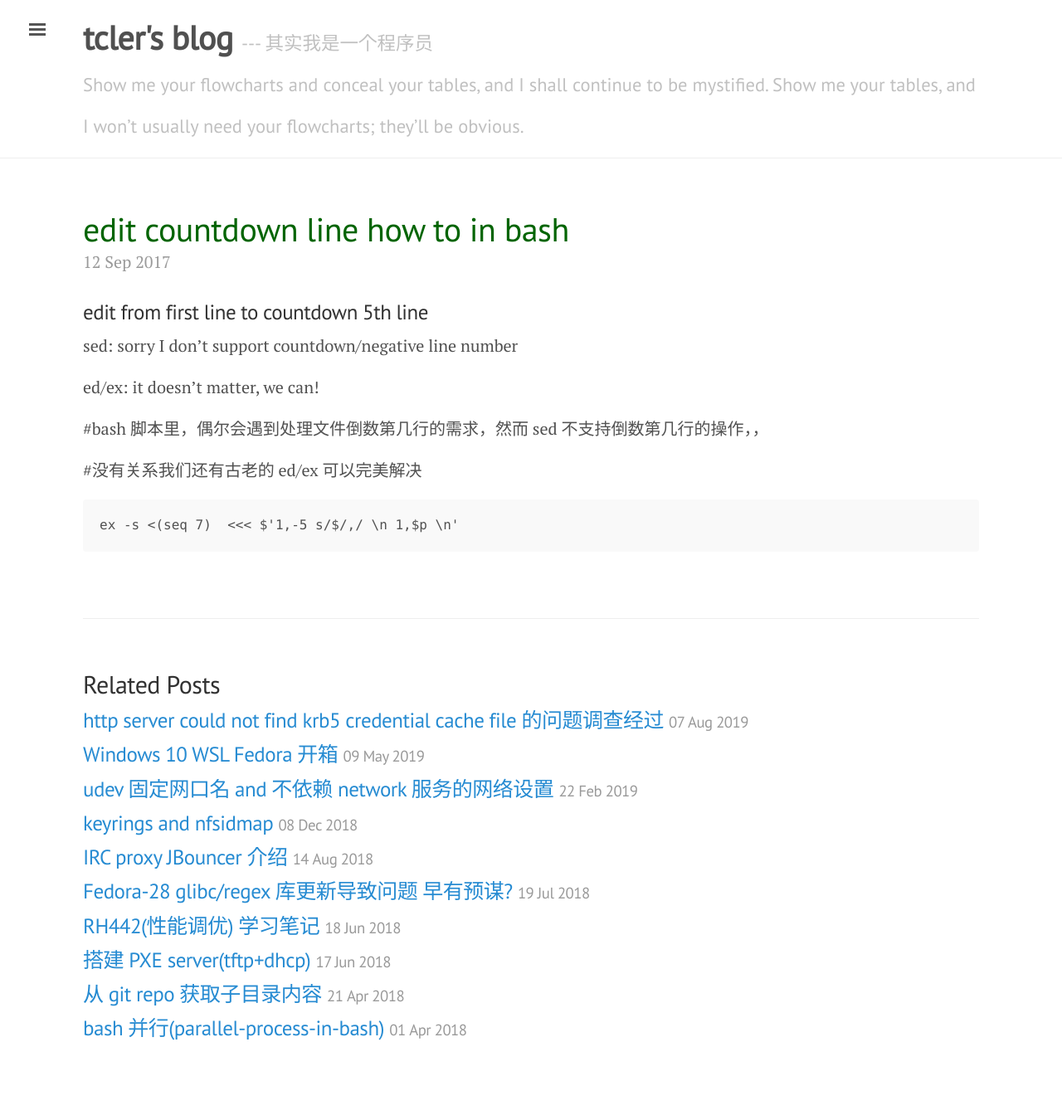
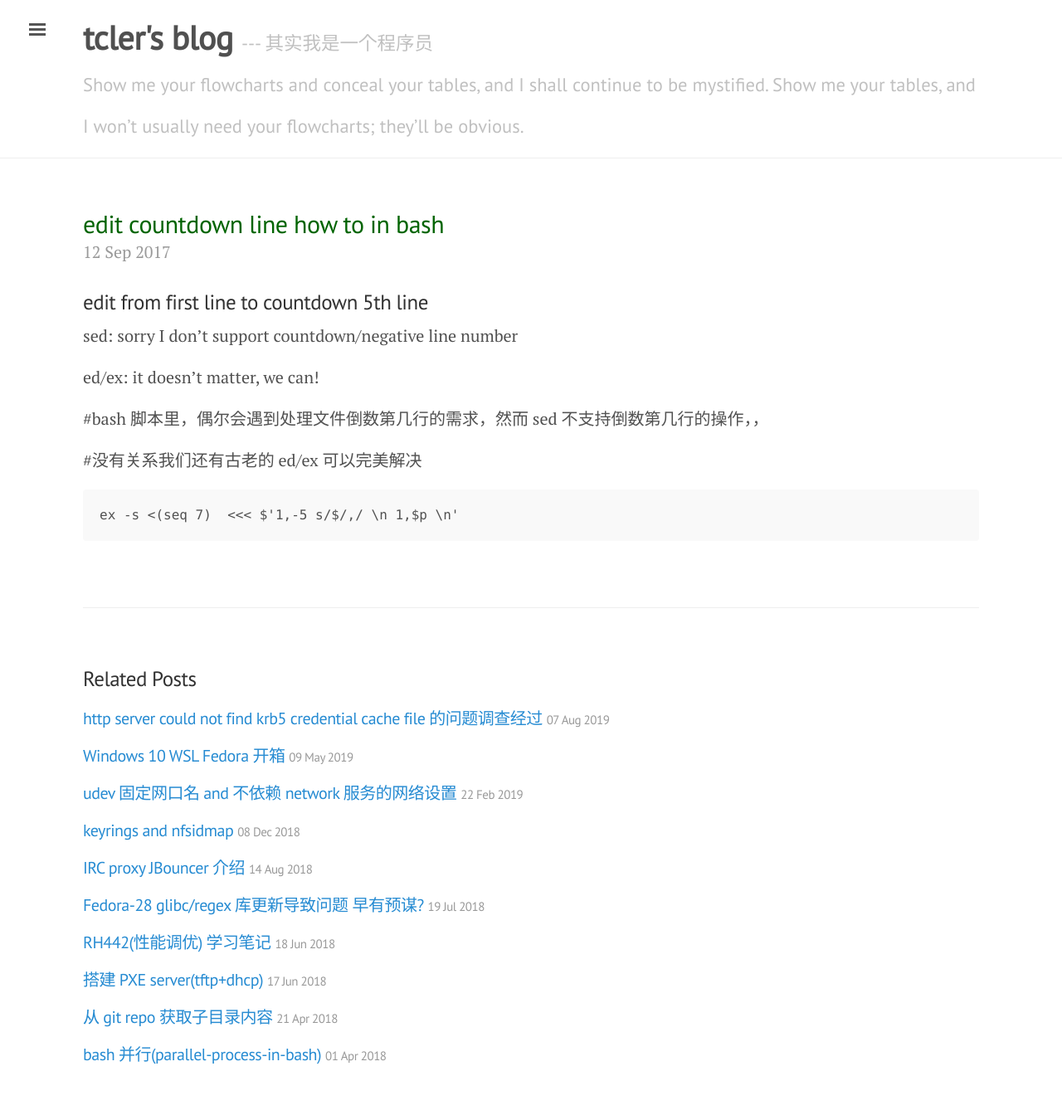
Before and after one commit to tcler/tcler.github.io, a Jekyll site: the page built from _posts/2017-09-12-edit-countdown-line-in-bash.md, in a window 1280 px wide. Shown: the whole page at 83% size. Built offline with Jekyll 4.4.1, drawn with Linux system fonts in a browser that asks for light colours; before the commit the page ends 1316 px from its top, so only the background shows below that.

Commit message:
Update post.html

```diff
--- a/_layouts/post.html
+++ b/_layouts/post.html
@@ -3,22 +3,22 @@
 ---
 
 <div class="post">
-  <h1 class="post-title">{{ page.title }}</h1>
+  <h2 class="post-title">{{ page.title }}</h2>
   <span class="post-date">{{ page.date | date_to_string }}</span>
   {{ content }}
 </div>
 
 <div class="related">
-  <h2>Related Posts</h2>
+  <h3>Related Posts</h3>
   <ul class="related-posts">
     {% for post in site.related_posts limit:32 %}
       <li>
-        <h3>
+        <h4>
           <a href="{{ site.baseurl }}{{ post.url }}">
             {{ post.title }}
             <small>{{ post.date | date_to_string }}</small>
           </a>
-        </h3>
+        </h4>
       </li>
     {% endfor %}
   </ul>
```
